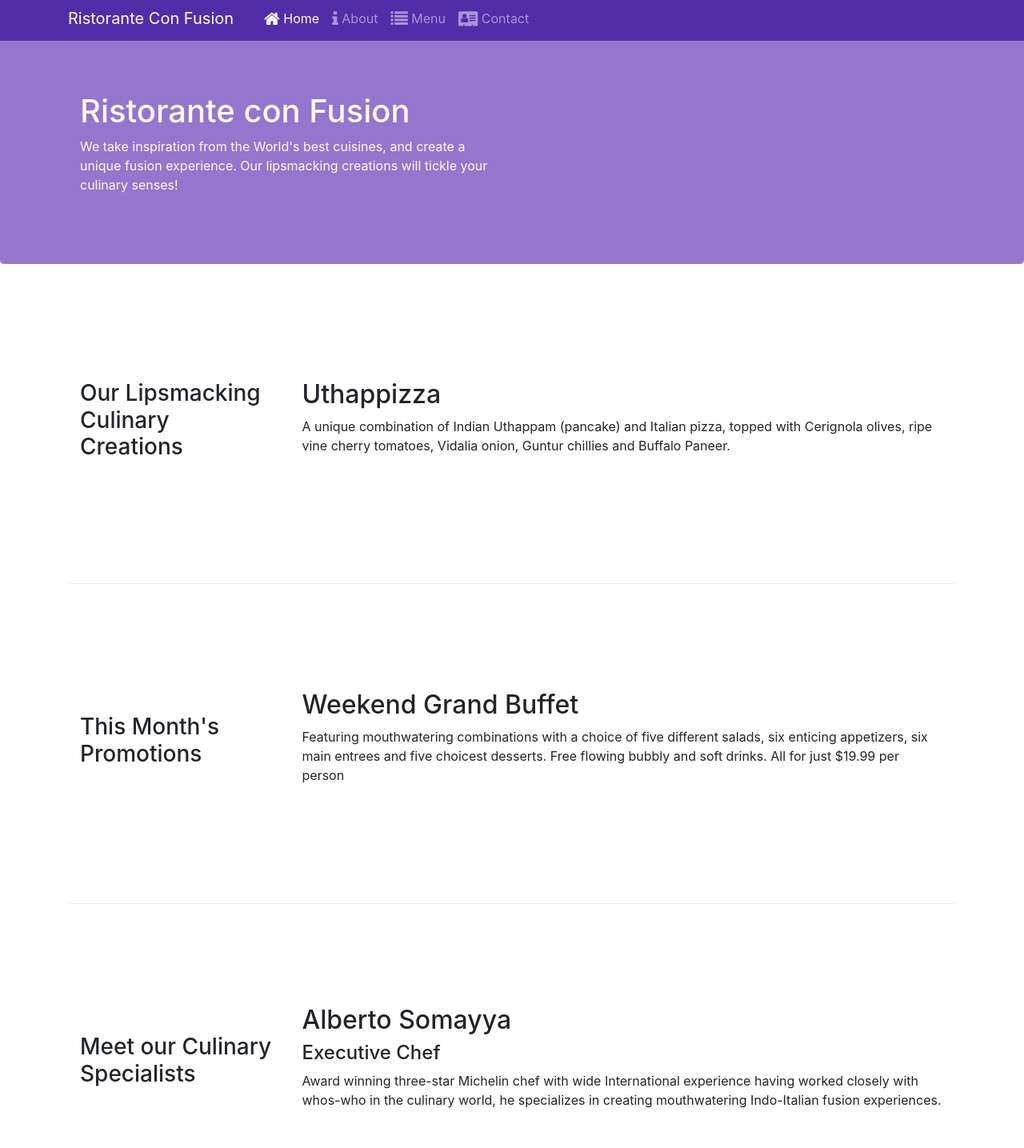
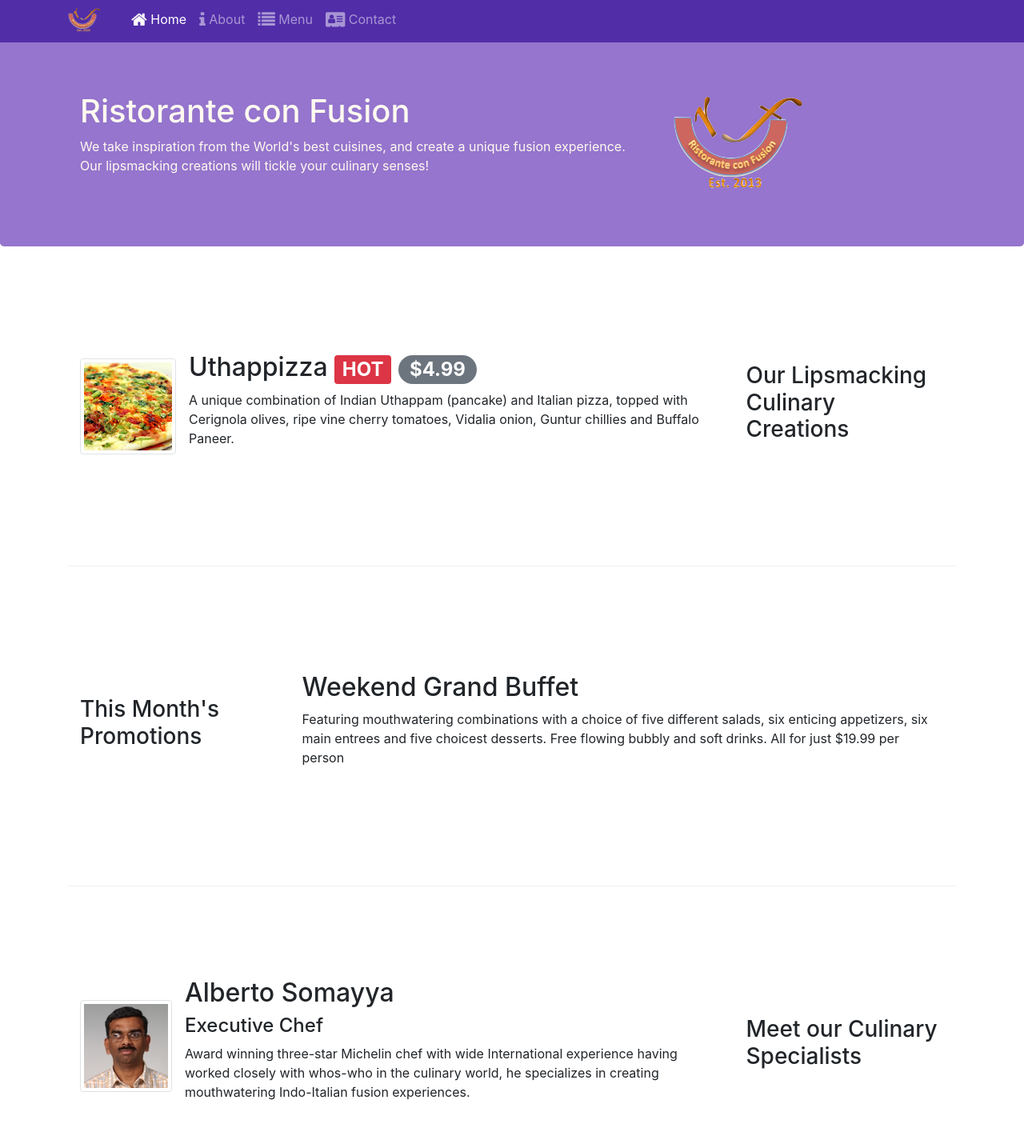
Before and after one commit to llandreeall/Front-End-Web-UI-Frameworks-and-Tools-Bootstrap-4-Course, a website: page index.html in a window 1280 px wide. Shown: the part 5-1440 px from the top of the page at 80% size. Drawn offline with nearby package versions, Linux system fonts and the light colour scheme.

Commit message:
Badge and images

```diff
--- a/index.html
+++ b/index.html
@@ -21,7 +21,7 @@
             <button class="navbar-toggler" type="button" data-toggle="collapse" data-target="#Navbar">
                 <span class="navbar-toggler-icon"></span>
             </button>
-            <a class="navbar-brand mr-auto" href="#">Ristorante Con Fusion</a>
+            <a class="navbar-brand mr-auto" href="#"><img src="img/logo.png" height="30" width="41" class="img-fluid"></a>
             <div class="collapse navbar-collapse" id="Navbar">
                 <ul class="navbar-nav mr-auto">
                     <li class="nav-item active"><a class="nav-link" href="#"><span class="fa fa-home fa-lg"></span> Home</a></li>
@@ -34,12 +34,13 @@
     </nav>
     <header class="jumbotron">
         <div class="container">
-            <div class="row-header">
-                <div class="col-12 col-sm-6">
+            <div class="row row-header">
+                <div class="col-12 col-sm-8">
                     <h1>Ristorante con Fusion</h1>
                     <p>We take inspiration from the World's best cuisines, and create a unique fusion experience. Our lipsmacking creations will tickle your culinary senses!</p>
                 </div>
-                <div class="col-12 col-sm">
+                <div class="col-12 col-sm align-self-center">
+                    <img src="img/logo.png" class="img-fluid">
                 </div>
             </div>
         </div>
@@ -47,12 +48,17 @@
 
     <div class="container">
         <div class="row row-content align-items-center">
-            <div class="col-12 col-sm-4 col-md-3">
+            <div class="col-12 col-sm-4 order-sm-last col-md-3">
                 <h3>Our Lipsmacking Culinary Creations</h3>
             </div>
-            <div class="col-12 col-sm col-md">
-                <h2>Uthappizza</h2>
-                <p>A unique combination of Indian Uthappam (pancake) and Italian pizza, topped with Cerignola olives, ripe vine cherry tomatoes, Vidalia onion, Guntur chillies and Buffalo Paneer.</p>
+            <div class="col-12 col-sm order-sm-first col-md">
+                <div class="media">
+                    <img class="d-flex mr-3 img-thumbnail align-self-center" src="img/uthappizza.png" alt="Uthappizza">
+                    <div class="media-body">
+                        <h2 class="mt-0">Uthappizza <span class="badge badge-danger">HOT</span> <span class="badge badge-pill badge-secondary">$4.99</span></h2>
+                        <p class="d-none d-sm-block">A unique combination of Indian Uthappam (pancake) and Italian pizza, topped with Cerignola olives, ripe vine cherry tomatoes, Vidalia onion, Guntur chillies and Buffalo Paneer.</p>
+                    </div>
+                </div>
             </div>
         </div>
 
@@ -68,13 +74,19 @@
         </div>
 
         <div class="row row-content align-items-center">
-            <div class="col-12 col-sm-4 col-md-3">
+            <div class="col-12 col-sm-4 order-sm-last col-md-3">
                 <h3>Meet our Culinary Specialists</h3>
             </div>
-            <div class="col-12 col-sm col-md">
-                <h2>Alberto Somayya</h2>
-                <h4>Executive Chef</h4>
-                <p>Award winning three-star Michelin chef with wide International experience having worked closely with whos-who in the culinary world, he specializes in creating mouthwatering Indo-Italian fusion experiences. </p>
+            <div class="col-12 col-sm order-sm-first col-md">
+                <div class="media">
+                    <img class="d-flex mr-3 img-thumbnail align-self-center" src="img/alberto.png" alt="alberto">
+                    <div class="media-body">
+                        <h2 class="mt-0">Alberto Somayya</h2>
+                        <h4>Executive Chef</h4>
+                        <p class="d-none d-sm-block">Award winning three-star Michelin chef with wide International experience having worked closely with whos-who in the culinary world, he specializes in creating mouthwatering Indo-Italian fusion experiences. </p>
+
+                    </div>
+                </div>
             </div>
         </div>
     </div>
```
Also changed, not shown: aboutus.html (+3 -2 lines), contactus.html (+3 -2 lines), css/styles.css (line endings or trailing spaces), img/alberto.png (added), img/buffet.png (added), img/logo.png (added), img/uthappizza.png (added), 1 other file.
